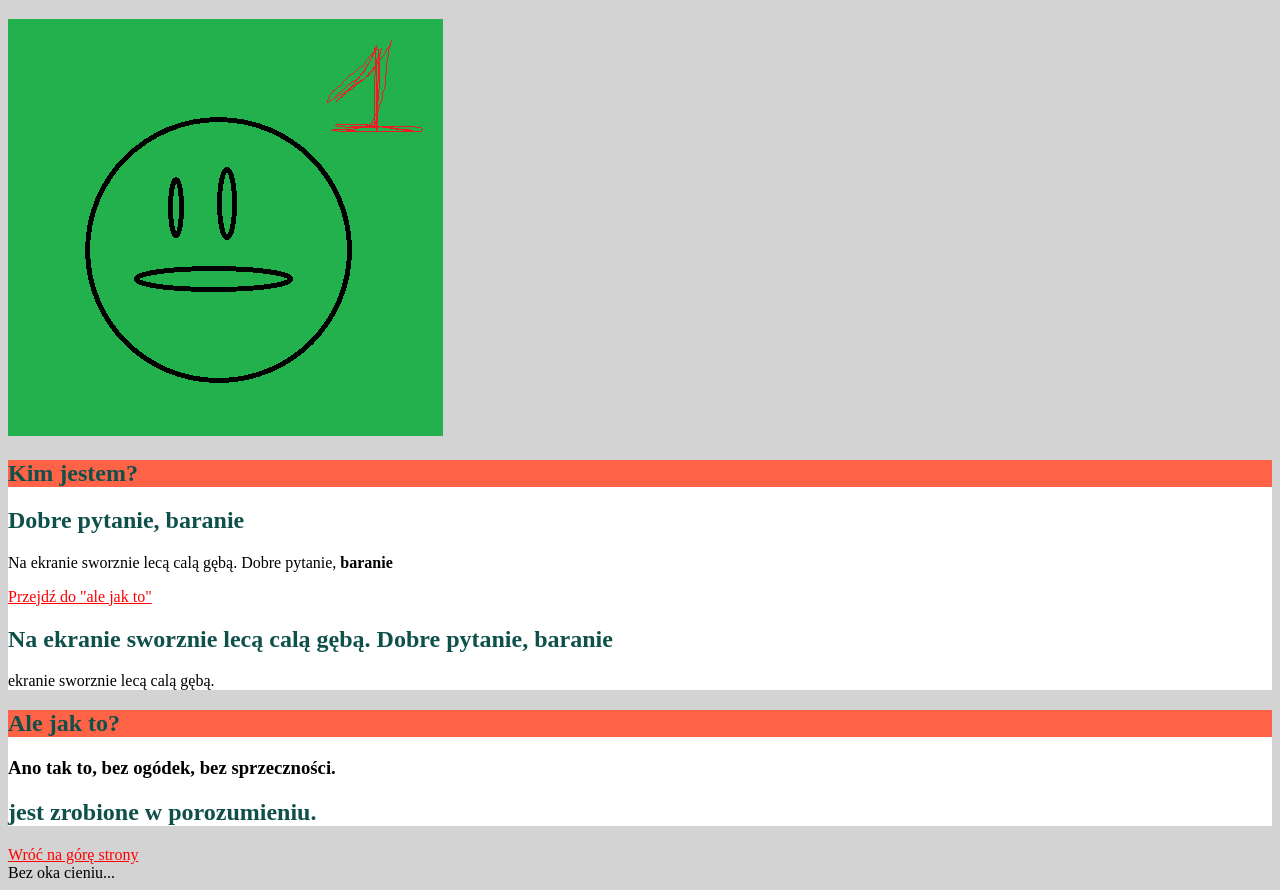
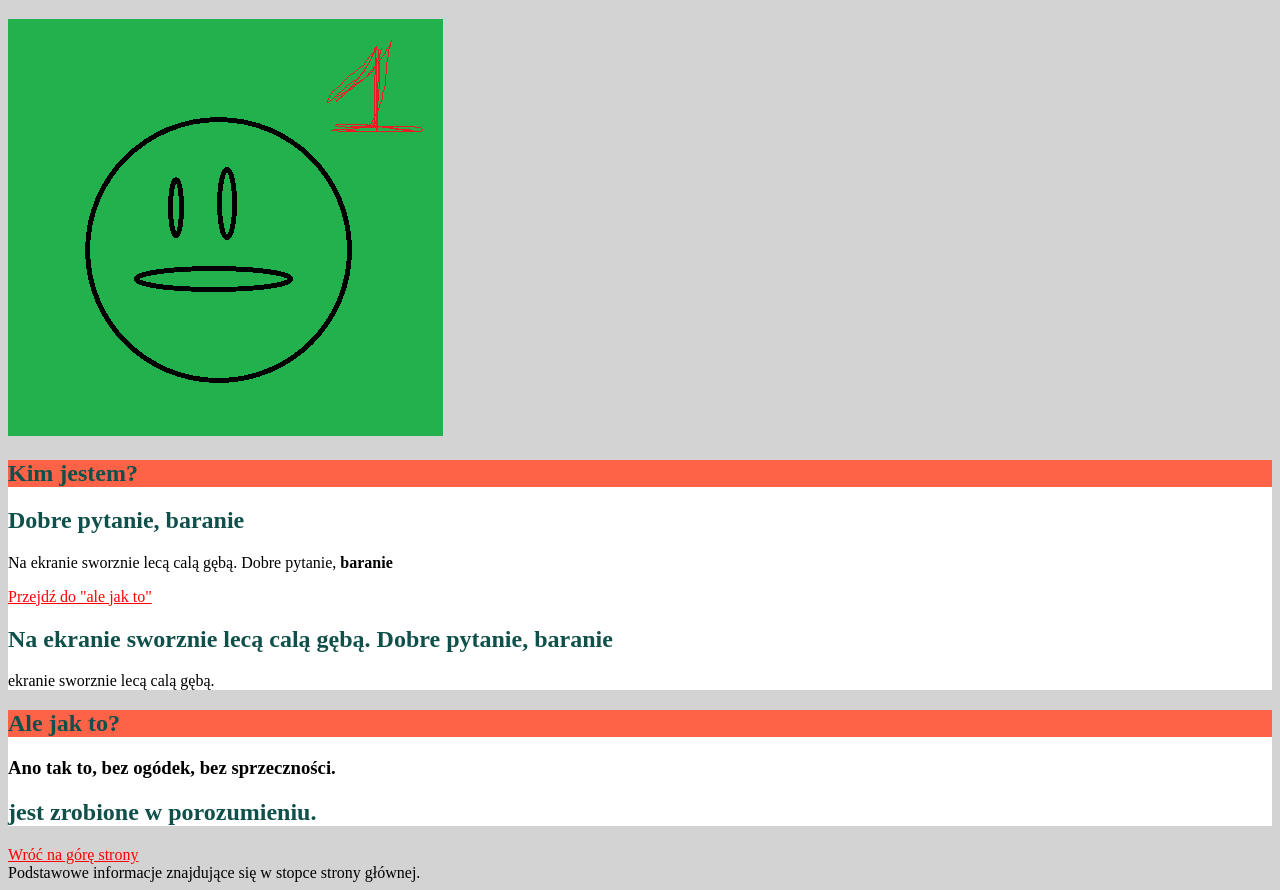
Before and after one commit to pawel-jezior/homepage, a plain HTML site: page index.html in a window 1280 px wide. Shown: the part 87-977 px from the top of the page. Drawn offline with Linux system fonts and the light colour scheme.

Commit message:
change footer content on main page

```diff
--- a/index.html
+++ b/index.html
@@ -58,7 +58,7 @@
         <a href="#top">Wróć na górę strony</a>
 
         <footer>
-            Bez oka cieniu...
+            Podstawowe informacje znajdujące się w stopce strony głównej.
         </footer>
 
     </main>
```
